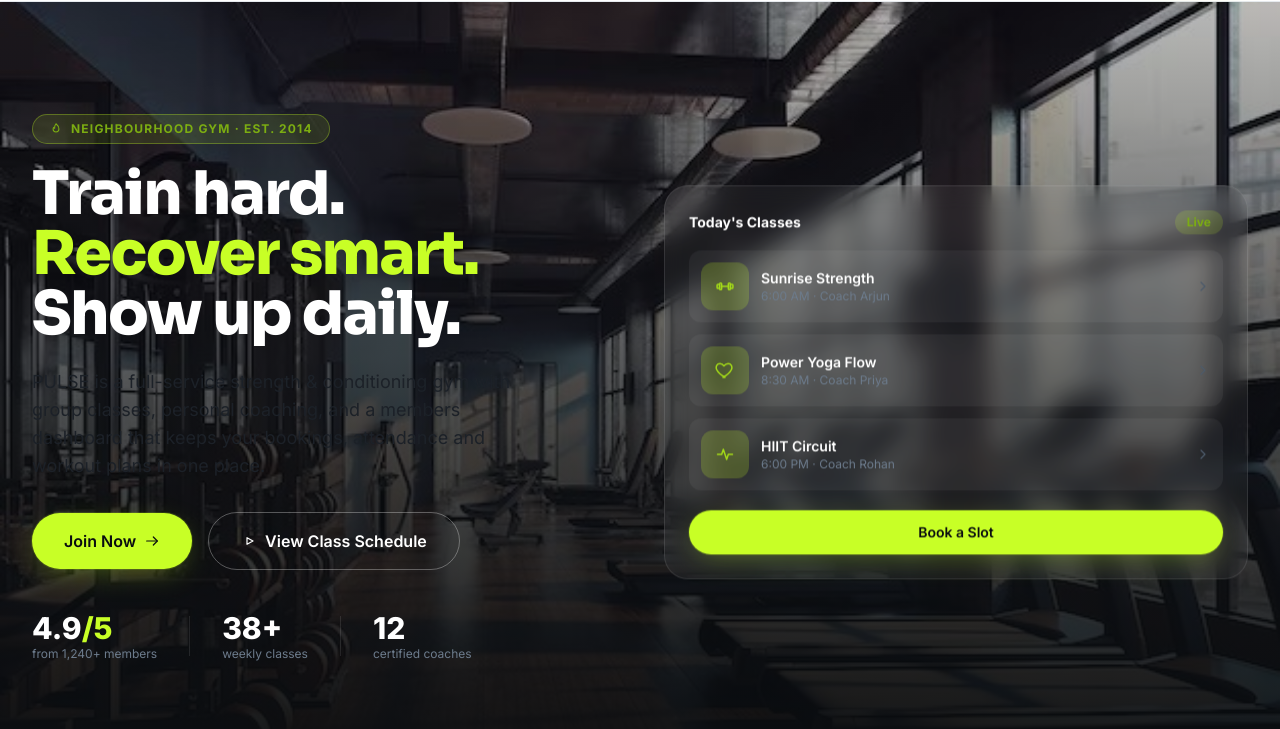
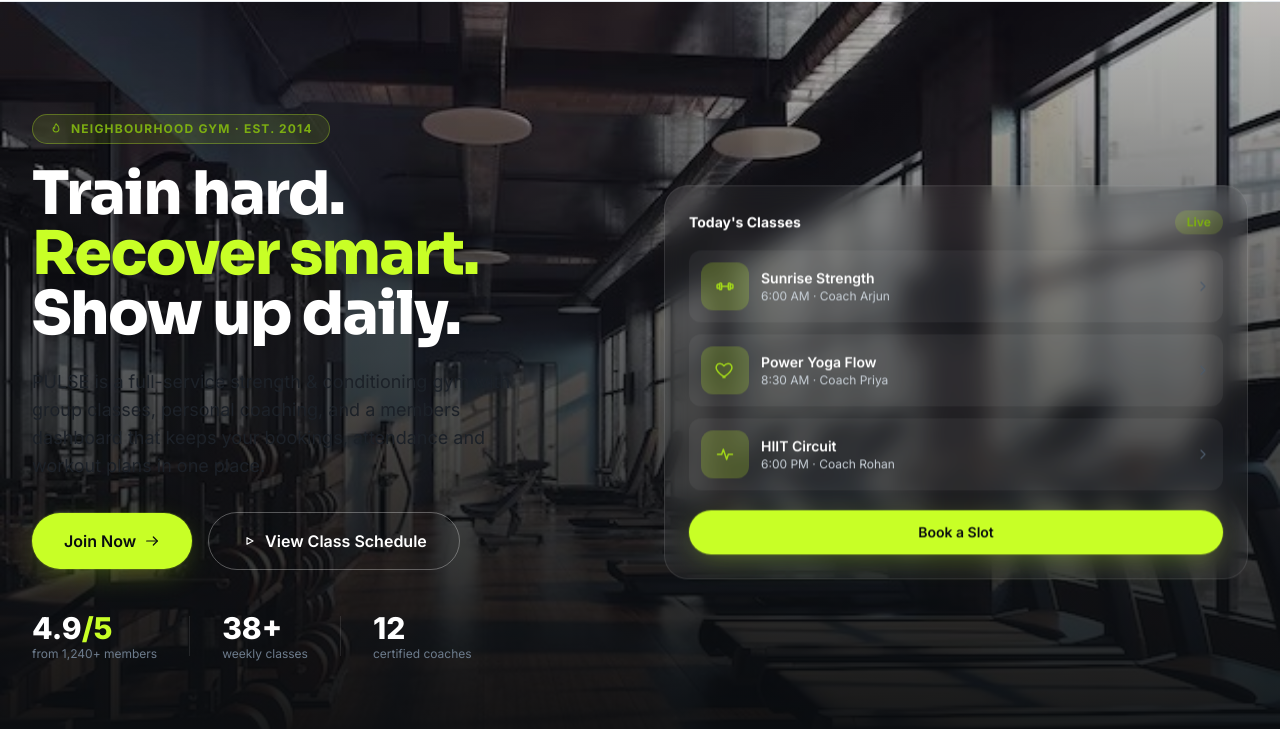
Before and after one commit to Innovalq-SoundaryaTeam/Gym, a website: page index.html in a window 1280 px wide. Shown: the part 71-800 px from the top of the page. Drawn offline with Linux system fonts and the light colour scheme.

Commit message:
Brighten class time/coach text in Hero 'Today's Classes' card for better contrast

```diff
--- a/index.html
+++ b/index.html
@@ -211,7 +211,7 @@
                 <div class="icon-tile !bg-volt-400/20"><svg xmlns="http://www.w3.org/2000/svg" viewBox="0 0 24 24" fill="none" stroke="currentColor" stroke-width="1.8" stroke-linecap="round" stroke-linejoin="round" class="h-5 w-5" aria-hidden="true"><rect x="2.5" y="9.5" width="3" height="5" rx="1"/><rect x="18.5" y="9.5" width="3" height="5" rx="1"/><rect x="5.5" y="8" width="2.5" height="8" rx="1"/><rect x="16" y="8" width="2.5" height="8" rx="1"/><line x1="8" y1="12" x2="16" y2="12"/></svg></div>
                 <div class="flex-1">
                   <p class="text-sm font-semibold text-white">Sunrise Strength</p>
-                  <p class="text-xs text-ink-400">6:00 AM · Coach Arjun</p>
+                  <p class="text-xs text-ink-200">6:00 AM · Coach Arjun</p>
                 </div>
                 <svg xmlns="http://www.w3.org/2000/svg" viewBox="0 0 24 24" fill="none" stroke="currentColor" stroke-width="1.8" stroke-linecap="round" stroke-linejoin="round" class="h-4 w-4 text-ink-500" aria-hidden="true"><polyline points="9 6 15 12 9 18"/></svg>
               </div>
@@ -219,7 +219,7 @@
                 <div class="icon-tile !bg-volt-400/20"><svg xmlns="http://www.w3.org/2000/svg" viewBox="0 0 24 24" fill="none" stroke="currentColor" stroke-width="1.8" stroke-linecap="round" stroke-linejoin="round" class="h-5 w-5" aria-hidden="true"><path d="M12 20.5s-7.8-4.7-10-9.4C.4 7.6 2.4 4 6 4c2 0 3.6 1.1 4.7 2.7 1.4-1.6 3-2.7 5-2.7 3.6 0 5.6 3.6 4 7.1-2.2 4.7-10 9.4-10 9.4Z"/></svg></div>
                 <div class="flex-1">
                   <p class="text-sm font-semibold text-white">Power Yoga Flow</p>
-                  <p class="text-xs text-ink-400">8:30 AM · Coach Priya</p>
+                  <p class="text-xs text-ink-200">8:30 AM · Coach Priya</p>
                 </div>
                 <svg xmlns="http://www.w3.org/2000/svg" viewBox="0 0 24 24" fill="none" stroke="currentColor" stroke-width="1.8" stroke-linecap="round" stroke-linejoin="round" class="h-4 w-4 text-ink-500" aria-hidden="true"><polyline points="9 6 15 12 9 18"/></svg>
               </div>
@@ -227,7 +227,7 @@
                 <div class="icon-tile !bg-volt-400/20"><svg xmlns="http://www.w3.org/2000/svg" viewBox="0 0 24 24" fill="none" stroke="currentColor" stroke-width="1.8" stroke-linecap="round" stroke-linejoin="round" class="h-5 w-5" aria-hidden="true"><polyline points="3 12 8 12 10 6 14 18 16 12 21 12"/></svg></div>
                 <div class="flex-1">
                   <p class="text-sm font-semibold text-white">HIIT Circuit</p>
-                  <p class="text-xs text-ink-400">6:00 PM · Coach Rohan</p>
+                  <p class="text-xs text-ink-200">6:00 PM · Coach Rohan</p>
                 </div>
                 <svg xmlns="http://www.w3.org/2000/svg" viewBox="0 0 24 24" fill="none" stroke="currentColor" stroke-width="1.8" stroke-linecap="round" stroke-linejoin="round" class="h-4 w-4 text-ink-500" aria-hidden="true"><polyline points="9 6 15 12 9 18"/></svg>
               </div>
--- a/scripts/content/home1.js
+++ b/scripts/content/home1.js
@@ -61,7 +61,7 @@ module.exports = function home1(base) {
                 <div class="icon-tile !bg-volt-400/20">${icon(c.i, "h-5 w-5")}</div>
                 <div class="flex-1">
                   <p class="text-sm font-semibold text-white">${c.n}</p>
-                  <p class="text-xs text-ink-400">${c.t} · ${c.c}</p>
+                  <p class="text-xs text-ink-200">${c.t} · ${c.c}</p>
                 </div>
                 ${icon("chevronRight", "h-4 w-4 text-ink-500")}
               </div>`).join("")}
```
